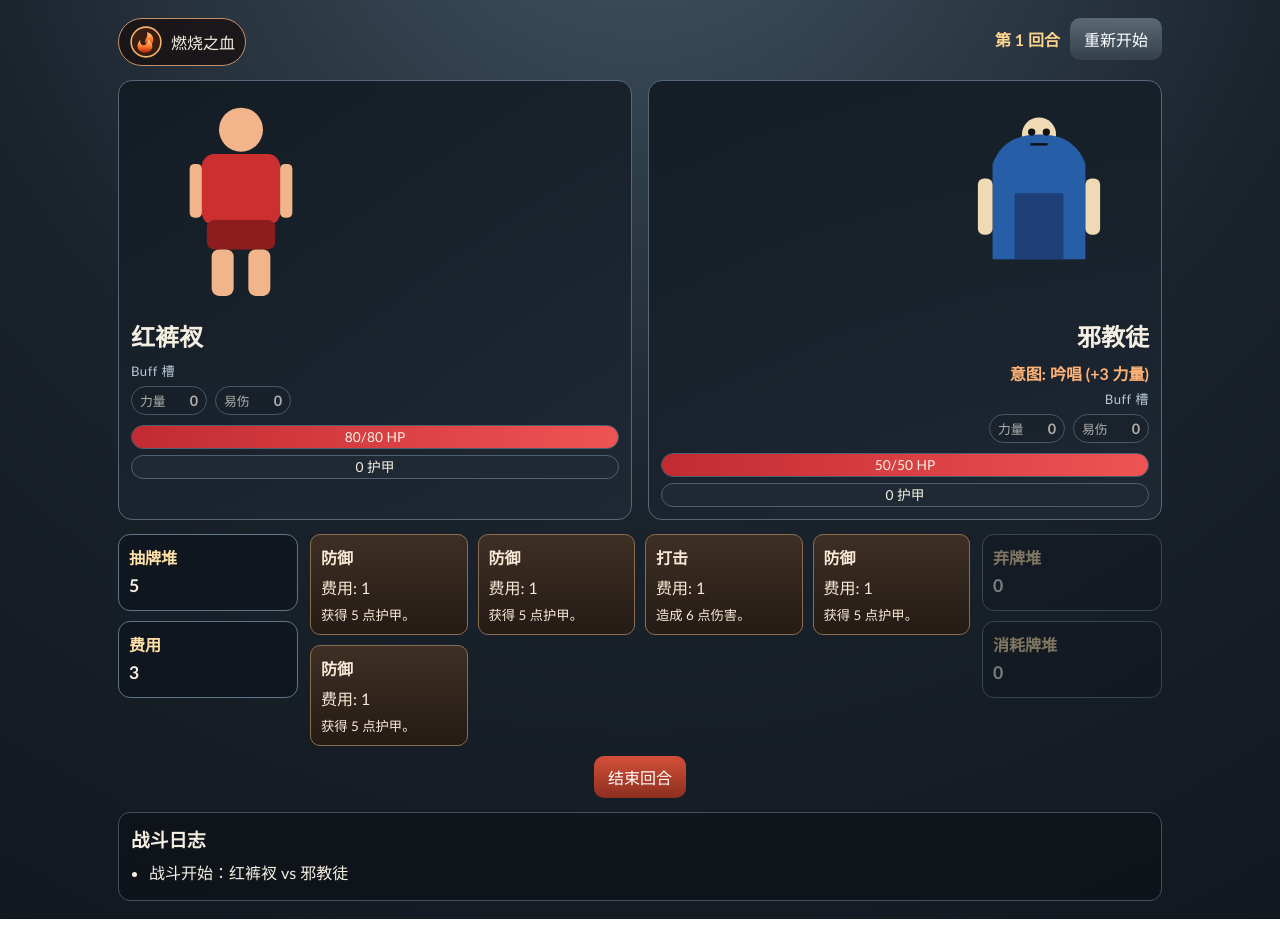
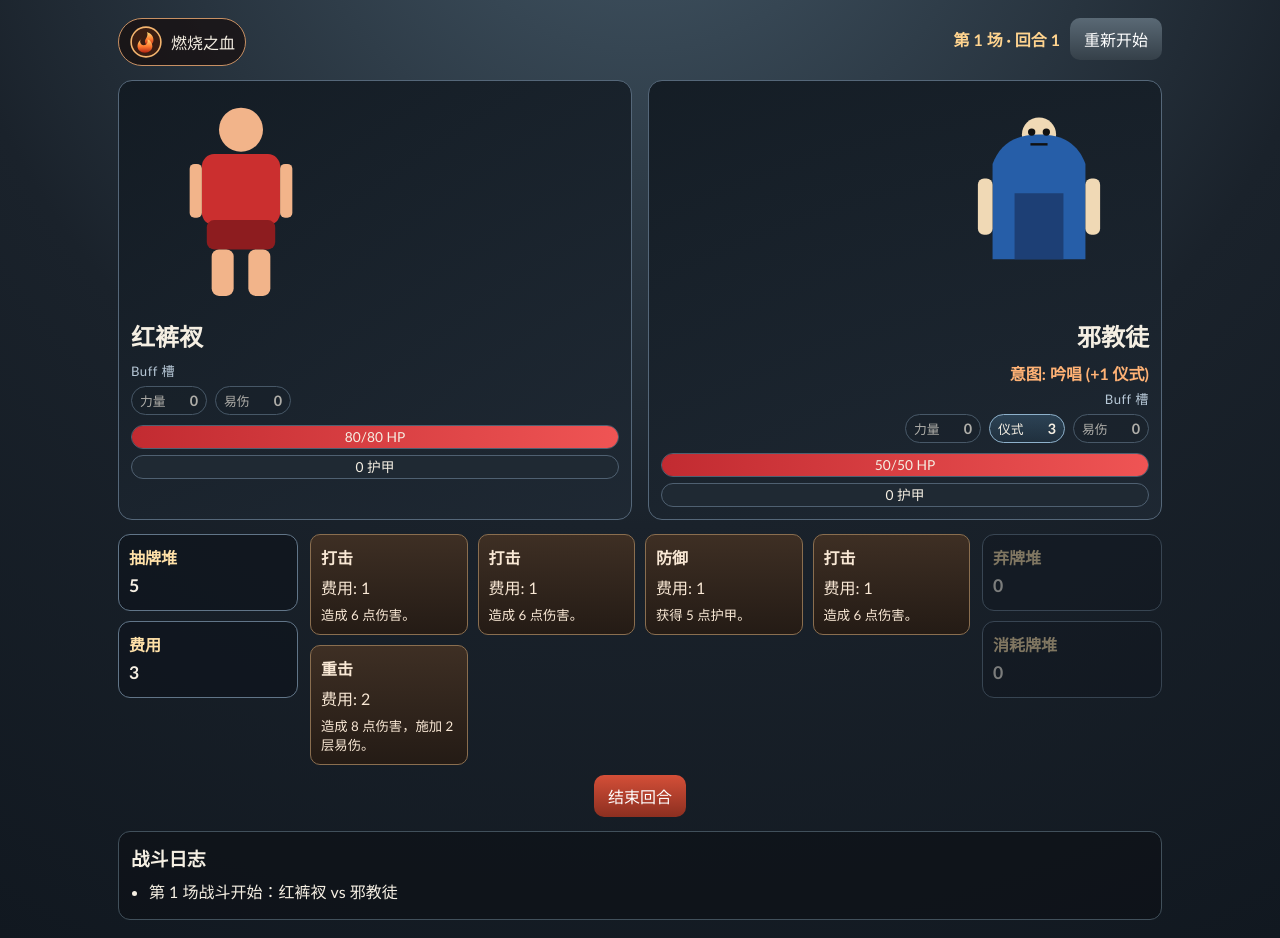
Before and after one commit to test-ai-games/copythespire, a React (Vite) app in the folder web/: page / in a window 1280 px wide. Built offline with nearby package versions, Linux system fonts and the light colour scheme.

Commit message:
feat: add buff tooltips, ritual buff, and burning blood victory flow

```diff
--- a/web/src/App.tsx
+++ b/web/src/App.tsx
@@ -1,4 +1,4 @@
-import { useMemo, useState } from 'react'
+import { type ReactNode, useMemo, useState } from 'react'
 
 type CardId = 'strike' | 'defend' | 'bash'
 
@@ -18,12 +18,13 @@ type Player = Actor & {
 }
 
 type EnemyIntent =
-  | { id: 'chant'; label: string; strength: number }
+  | { id: 'chant'; label: string; ritualGain: number }
   | { id: 'ritual_attack'; label: string; attack: number }
 
 type Enemy = Actor & {
   name: string
   strength: number
+  ritual: number
   intentIndex: number
   intent: EnemyIntent
 }
@@ -31,6 +32,7 @@ type Enemy = Actor & {
 type BattlePhase = 'player' | 'won' | 'lost'
 
 type BattleState = {
+  encounter: number
   turn: number
   phase: BattlePhase
   player: Player
@@ -46,7 +48,9 @@ type CardDef = {
 }
 
 type PileType = 'draw' | 'discard' | 'exhaust'
-type BuffItem = { label: string; value: number }
+type BuffItem = { label: string; value: number; description: string }
+
+const BURNING_BLOOD_HEAL = 6
 
 const STARTING_DECK: CardId[] = [
   'strike',
@@ -68,7 +72,7 @@ const CARDS: Record<CardId, CardDef> = {
 }
 
 const INTENT_ROTATION: EnemyIntent[] = [
-  { id: 'chant', label: '吟唱 (+3 力量)', strength: 3 },
+  { id: 'chant', label: '吟唱 (+1 仪式)', ritualGain: 1 },
   { id: 'ritual_attack', label: '祭祀斩击 (6)', attack: 6 },
   { id: 'ritual_attack', label: '祭祀斩击 (6)', attack: 6 },
 ]
@@ -137,10 +141,10 @@ function dealDamage(target: Actor, rawDamage: number): { target: Actor; hpLoss:
   }
 }
 
-function createInitialState(): BattleState {
+function createBattleState(playerHp = 80, maxHp = 80, encounter = 1): BattleState {
   const playerBase: Player = {
-    hp: 80,
-    maxHp: 80,
+    hp: playerHp,
+    maxHp,
     block: 0,
     vulnerable: 0,
     energy: 3,
@@ -151,6 +155,7 @@ function createInitialState(): BattleState {
   }
 
   return {
+    encounter,
     turn: 1,
     phase: 'player',
     player: drawCards(playerBase, 5),
@@ -161,10 +166,11 @@ function createInitialState(): BattleState {
       block: 0,
       vulnerable: 0,
       strength: 0,
+      ritual: 3,
       intentIndex: 0,
       intent: INTENT_ROTATION[0],
     },
-    log: ['战斗开始：红裤衩 vs 邪教徒'],
+    log: [`第 ${encounter} 场战斗开始：红裤衩 vs 邪教徒`],
   }
 }
 
@@ -174,7 +180,9 @@ function HpBlockBar({ hp, maxHp, block }: { hp: number; maxHp: number; block: nu
     <div className="bars">
       <div className="bar hp-bar">
         <div className="fill" style={{ width: `${hpPercent}%` }} />
-        <span>{hp}/{maxHp} HP</span>
+        <span>
+          {hp}/{maxHp} HP
+        </span>
       </div>
       <div className="bar block-bar">
         <div className="fill" style={{ width: `${Math.min((block / 30) * 100, 100)}%` }} />
@@ -184,16 +192,29 @@ function HpBlockBar({ hp, maxHp, block }: { hp: number; maxHp: number; block: nu
   )
 }
 
+function InfoTooltip({ children, content }: { children: ReactNode; content: string }) {
+  return (
+    <span className="tooltip-anchor">
+      {children}
+      <span className="tooltip-bubble" role="tooltip">
+        {content}
+      </span>
+    </span>
+  )
+}
+
 function BuffSlots({ title, buffs, rightAlign = false }: { title: string; buffs: BuffItem[]; rightAlign?: boolean }) {
   return (
     <div className={`buff-slots ${rightAlign ? 'right' : ''}`}>
       <p className="buff-title">{title}</p>
       <div className="buff-list">
         {buffs.map((buff) => (
-          <div key={buff.label} className={`buff-chip ${buff.value > 0 ? 'active' : 'inactive'}`}>
+          <InfoTooltip key={buff.label} content={buff.description}>
+            <div className={`buff-chip ${buff.value > 0 ? 'active' : 'inactive'}`}>
               <span>{buff.label}</span>
               <strong>{buff.value}</strong>
             </div>
+          </InfoTooltip>
         ))}
       </div>
     </div>
@@ -202,7 +223,8 @@ function BuffSlots({ title, buffs, rightAlign = false }: { title: string; buffs:
 
 function RelicBurningBlood() {
   return (
-    <div className="relic" title="燃烧之血">
+    <InfoTooltip content={`战斗胜利后，立刻回复 ${BURNING_BLOOD_HEAL} 点生命。`}>
+      <div className="relic">
         <svg viewBox="0 0 64 64" aria-hidden="true">
           <defs>
             <linearGradient id="fire" x1="0" y1="0" x2="0" y2="1">
@@ -212,11 +234,18 @@ function RelicBurningBlood() {
             </linearGradient>
           </defs>
           <circle cx="32" cy="32" r="28" fill="#3a1d12" stroke="#f4b56f" strokeWidth="3" />
-        <path d="M34 13c3 9-4 12-4 18 0 4 3 7 7 7 5 0 9-4 9-10 0-8-5-12-12-15z" fill="url(#fire)" />
-        <path d="M24 26c0 0-8 5-8 14 0 7 6 12 14 12s14-5 14-12c0-6-4-11-9-13 1 7-2 11-7 11-4 0-7-3-7-7 0-2 1-4 3-5z" fill="url(#fire)" />
+          <path
+            d="M34 13c3 9-4 12-4 18 0 4 3 7 7 7 5 0 9-4 9-10 0-8-5-12-12-15z"
+            fill="url(#fire)"
+          />
+          <path
+            d="M24 26c0 0-8 5-8 14 0 7 6 12 14 12s14-5 14-12c0-6-4-11-9-13 1 7-2 11-7 11-4 0-7-3-7-7 0-2 1-4 3-5z"
+            fill="url(#fire)"
+          />
         </svg>
         <span>燃烧之血</span>
       </div>
+    </InfoTooltip>
   )
 }
 
@@ -250,18 +279,18 @@ function FighterCultist() {
 }
 
 function App() {
-  const [state, setState] = useState<BattleState>(() => createInitialState())
+  const [state, setState] = useState<BattleState>(() => createBattleState())
   const [openedPile, setOpenedPile] = useState<PileType | null>(null)
 
   const statusText = useMemo(() => {
     if (state.phase === 'won') {
-      return '胜利'
+      return `胜利 · 第 ${state.encounter} 场`
     }
     if (state.phase === 'lost') {
-      return '失败'
+      return `失败 · 第 ${state.encounter} 场`
     }
-    return `第 ${state.turn} 回合`
-  }, [state.phase, state.turn])
+    return `第 ${state.encounter} 场 · 回合 ${state.turn}`
+  }, [state.encounter, state.phase, state.turn])
 
   const playCard = (handIndex: number) => {
     setState((prev) => {
@@ -315,6 +344,13 @@ function App() {
       }
 
       if (enemy.hp <= 0) {
+        const healed = Math.min(BURNING_BLOOD_HEAL, player.maxHp - player.hp)
+        if (healed > 0) {
+          player = { ...player, hp: player.hp + healed }
+          log.push(`燃烧之血触发，回复 ${healed} 点生命。`)
+        } else {
+          log.push('燃烧之血触发，但生命已满。')
+        }
         log.push('邪教徒被击败。')
         return { ...prev, player, enemy, log, phase: 'won' }
       }
@@ -343,15 +379,20 @@ function App() {
         block: 0,
       }
 
+      if (enemy.ritual > 0) {
+        enemy = { ...enemy, strength: enemy.strength + enemy.ritual }
+        log.push(`邪教徒的仪式触发，力量 +${enemy.ritual}。`)
+      }
+
       const intent = enemy.intent
       log.push(`邪教徒意图：${intent.label}`)
 
       if (intent.id === 'chant') {
         enemy = {
           ...enemy,
-          strength: enemy.strength + intent.strength,
+          ritual: enemy.ritual + intent.ritualGain,
         }
-        log.push(`邪教徒吟唱，获得 ${intent.strength} 点力量。`)
+        log.push(`邪教徒吟唱，仪式 +${intent.ritualGain}。`)
       }
 
       if (intent.id === 'ritual_attack') {
@@ -409,6 +450,8 @@ function App() {
     return [...state.player.exhaustPile].reverse()
   }, [openedPile, state.player.discardPile, state.player.drawPile, state.player.exhaustPile])
 
+  const actionLabel = state.phase === 'won' ? '继续战斗' : '重新开始'
+
   return (
     <main className="battle-page">
       <header className="topbar">
@@ -420,11 +463,16 @@ function App() {
           <button
             className="secondary"
             onClick={() => {
-              setState(createInitialState())
               setOpenedPile(null)
+              setState((prev) => {
+                if (prev.phase === 'won') {
+                  return createBattleState(prev.player.hp, prev.player.maxHp, prev.encounter + 1)
+                }
+                return createBattleState()
+              })
             }}
           >
-            重新开始
+            {actionLabel}
           </button>
         </div>
       </header>
@@ -436,8 +484,8 @@ function App() {
           <BuffSlots
             title="Buff 槽"
             buffs={[
-              { label: '力量', value: 0 },
-              { label: '易伤', value: state.player.vulnerable },
+              { label: '力量', value: 0, description: '每层力量让攻击额外造成 1 点伤害。' },
+              { label: '易伤', value: state.player.vulnerable, description: '受到的攻击伤害提高 50%。' },
             ]}
           />
           <HpBlockBar hp={state.player.hp} maxHp={state.player.maxHp} block={state.player.block} />
@@ -451,8 +499,9 @@ function App() {
             title="Buff 槽"
             rightAlign
             buffs={[
-              { label: '力量', value: state.enemy.strength },
-              { label: '易伤', value: state.enemy.vulnerable },
+              { label: '力量', value: state.enemy.strength, description: '每层力量让攻击额外造成 1 点伤害。' },
+              { label: '仪式', value: state.enemy.ritual, description: '每回合开始时，获得等同于该数值的力量。' },
+              { label: '易伤', value: state.enemy.vulnerable, description: '受到的攻击伤害提高 50%。' },
             ]}
           />
           <HpBlockBar hp={state.enemy.hp} maxHp={state.enemy.maxHp} block={state.enemy.block} />
--- a/web/src/index.css
+++ b/web/src/index.css
@@ -60,6 +60,37 @@ button {
 .relic svg {
   width: 34px;
   height: 34px;
+}
+
+.tooltip-anchor {
+  position: relative;
+  display: inline-flex;
+}
+
+.tooltip-bubble {
+  position: absolute;
+  left: 50%;
+  bottom: calc(100% + 8px);
+  transform: translateX(-50%) translateY(4px);
+  min-width: 180px;
+  max-width: 260px;
+  padding: 6px 8px;
+  border-radius: 8px;
+  border: 1px solid #5f7386;
+  background: rgb(9 13 19 / 96%);
+  color: #eef4f8;
+  font-size: 0.78rem;
+  line-height: 1.35;
+  opacity: 0;
+  pointer-events: none;
+  transition: opacity 0.14s ease, transform 0.14s ease;
+  z-index: 30;
+}
+
+.tooltip-anchor:hover .tooltip-bubble,
+.tooltip-anchor:focus-within .tooltip-bubble {
+  opacity: 1;
+  transform: translateX(-50%) translateY(0);
 }
 
 .arena {
```
Lines whose indentation alone changed are shown as unchanged.
